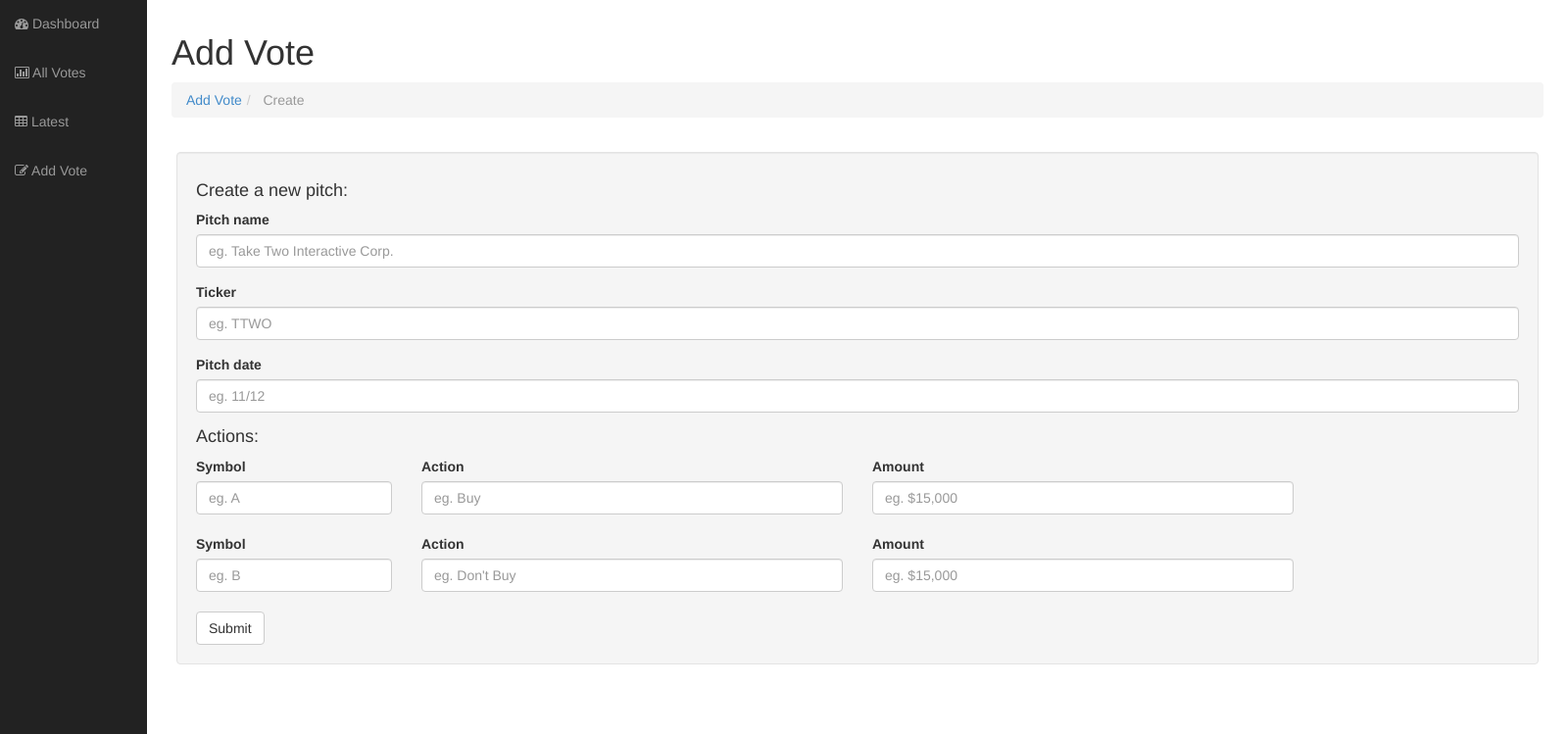
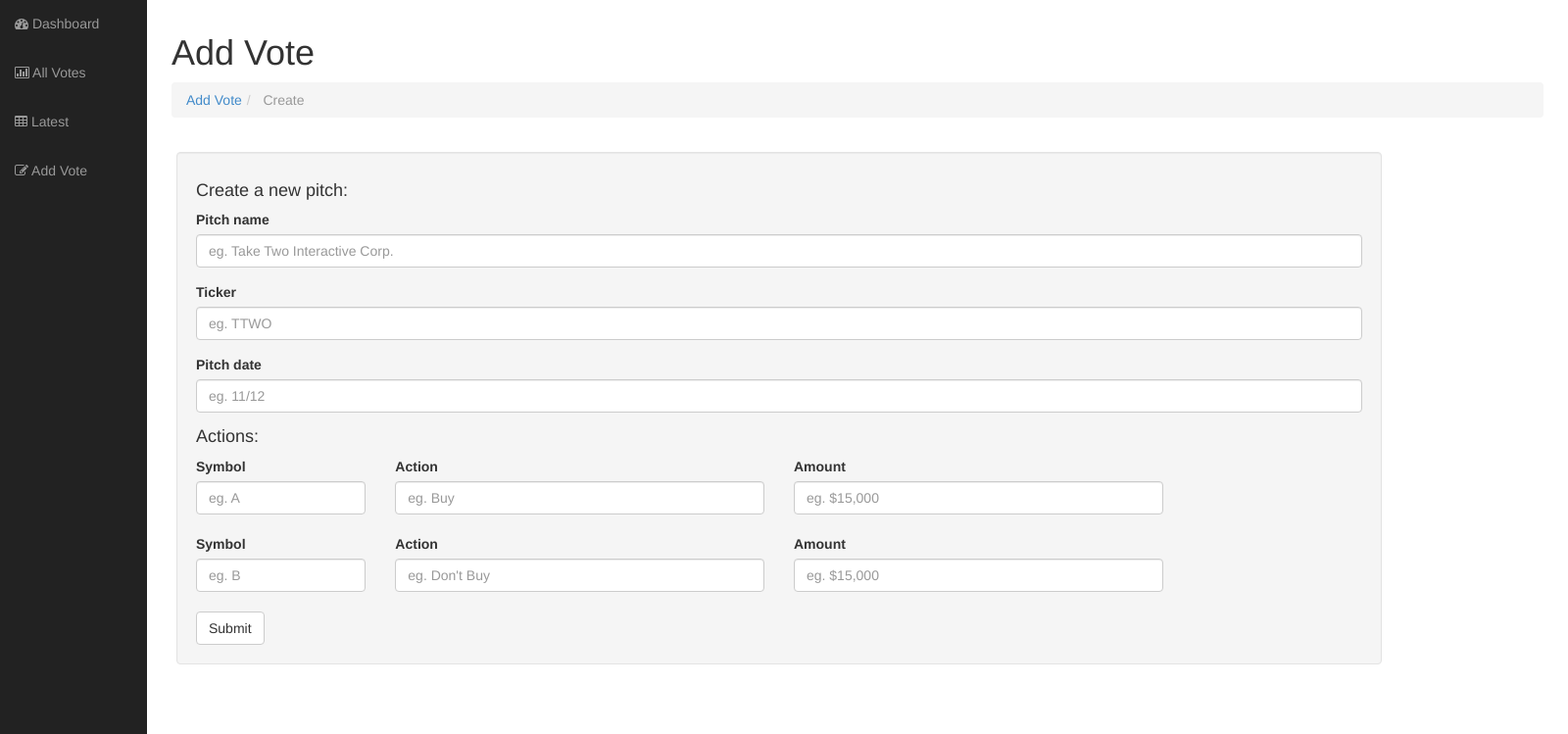
Before and after one commit to erkinaumanis/sif-vote, a Flask app: page /new in a window 1600 px wide. Shown: the part 51-800 px from the top of the page at 98% size. Run offline with Flask 2, Linux system fonts and the light colour scheme; data that the repository does not hold is empty.

Commit message:
resize add vote well

```diff
--- a/app/static/css/custom.css
+++ b/app/static/css/custom.css
@@ -14,7 +14,7 @@
 
 .create {
 	margin-left: 45px;
-	width: 1390px;
+	width: 1230px;
 }
 
 .header {
```
